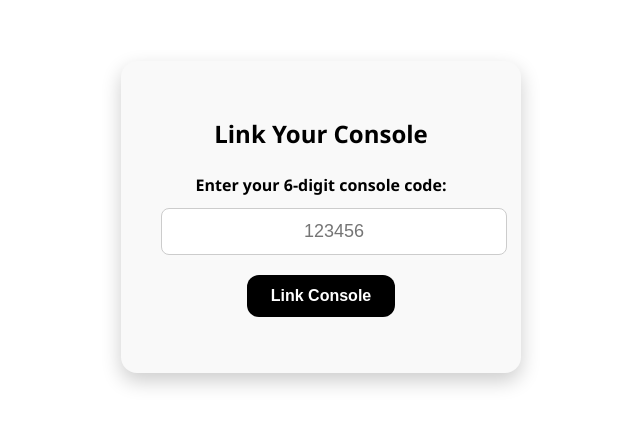
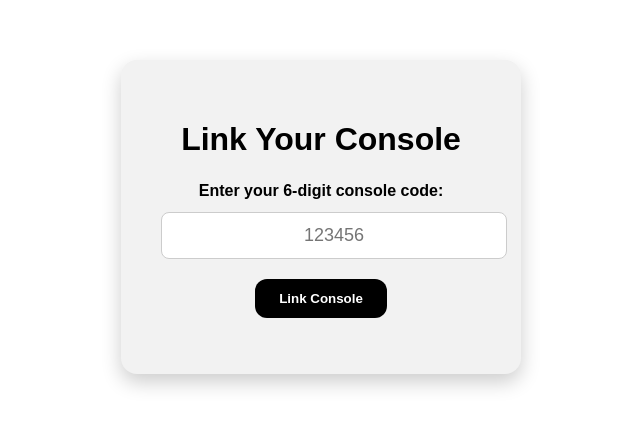
Before and after one commit to PythonCoders45/gameconsole, a plain HTML site: page code/index.html in a window 1280 px wide. Shown: the part 183-610 px from the top of the page, without its empty margins (319-959 px from the left). Drawn offline with Linux system fonts and the light colour scheme.

Commit message:
Update index.html

```diff
--- a/code/index.html
+++ b/code/index.html
@@ -5,71 +5,14 @@
 <meta name="viewport" content="width=device-width, initial-scale=1.0">
 <title>Betnix Console Linking</title>
 <style>
-  body {
-    background-color: #ffffff;
-    color: #000000;
-    font-family: 'Segoe UI', Tahoma, Geneva, Verdana, sans-serif;
-    display: flex;
-    justify-content: center;
-    align-items: center;
-    height: 100vh;
-    margin: 0;
-  }
-
-  .container {
-    background-color: #f9f9f9;
-    padding: 40px;
-    border-radius: 16px;
-    box-shadow: 0 8px 20px rgba(0, 0, 0, 0.2);
-    text-align: center;
-    width: 320px;
-  }
-
-  h1 {
-    margin-bottom: 24px;
-    font-size: 24px;
-    color: #000000;
-  }
-
-  label {
-    display: block;
-    margin-bottom: 12px;
-    font-weight: bold;
-    font-size: 16px;
-  }
-
-  input[type="text"] {
-    width: 100%;
-    padding: 12px;
-    border-radius: 8px;
-    border: 1px solid #ccc;
-    margin-bottom: 20px;
-    font-size: 18px;
-    text-align: center;
-  }
-
-  button {
-    background-color: #000000;
-    color: #ffffff;
-    font-weight: bold;
-    padding: 12px 24px;
-    border: none;
-    border-radius: 12px;
-    cursor: pointer;
-    font-size: 16px;
-    transition: all 0.3s ease;
-  }
-
-  button:hover {
-    background-color: #333333;
-    transform: translateY(-2px);
-  }
-
-  .message {
-    margin-top: 16px;
-    font-size: 14px;
-    color: #008000;
-  }
+  body { background-color: #fff; color: #000; font-family: sans-serif; display: flex; justify-content: center; align-items: center; height: 100vh; margin: 0; }
+  .container { background-color: #f2f2f2; padding: 40px; border-radius: 16px; box-shadow: 0 8px 20px rgba(0,0,0,0.2); text-align: center; width: 320px; }
+  h1 { margin-bottom: 24px; }
+  label { display: block; margin-bottom: 12px; font-weight: bold; }
+  input { width: 100%; padding: 12px; border-radius: 8px; border: 1px solid #ccc; margin-bottom: 20px; text-align: center; font-size: 18px; }
+  button { background-color: #000; color: #fff; font-weight: bold; padding: 12px 24px; border: none; border-radius: 12px; cursor: pointer; transition: all 0.3s ease; }
+  button:hover { background-color: #333; transform: translateY(-2px); }
+  .message { margin-top: 16px; font-size: 14px; }
 </style>
 </head>
 <body>
@@ -85,27 +28,27 @@
 </div>
 
 <script>
-document.getElementById('linkForm').addEventListener('submit', async (e) => {
+document.getElementById('linkForm').addEventListener('submit', async (e)=>{
   e.preventDefault();
   const code = document.getElementById('code').value;
   const messageEl = document.getElementById('message');
 
   try {
     const resp = await fetch('/api/generate_link', {
-      method: 'POST',
-      headers: {'Content-Type': 'application/json'},
-      body: JSON.stringify({ link_code: code, user_id: 'YOUR_ACCOUNT_ID' })
+      method:'POST',
+      headers:{'Content-Type':'application/json'},
+      body:JSON.stringify({ link_code: code, user_id: 'PUBLIC_USER_ID' })
     });
     const data = await resp.json();
     if(data.success){
       messageEl.textContent = '✅ Console linked successfully!';
       messageEl.style.color = '#008000';
     } else {
-      messageEl.textContent = '❌ Failed to link console. Try again.';
+      messageEl.textContent = '❌ Failed to link console.';
       messageEl.style.color = '#ff0000';
     }
   } catch(err){
-    messageEl.textContent = '❌ Server error. Check your connection.';
+    messageEl.textContent = '❌ Server error.';
     messageEl.style.color = '#ff0000';
   }
 });
```
